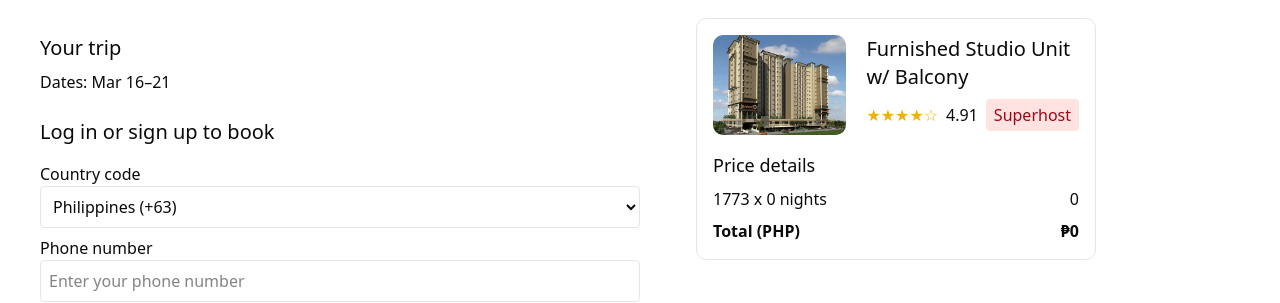
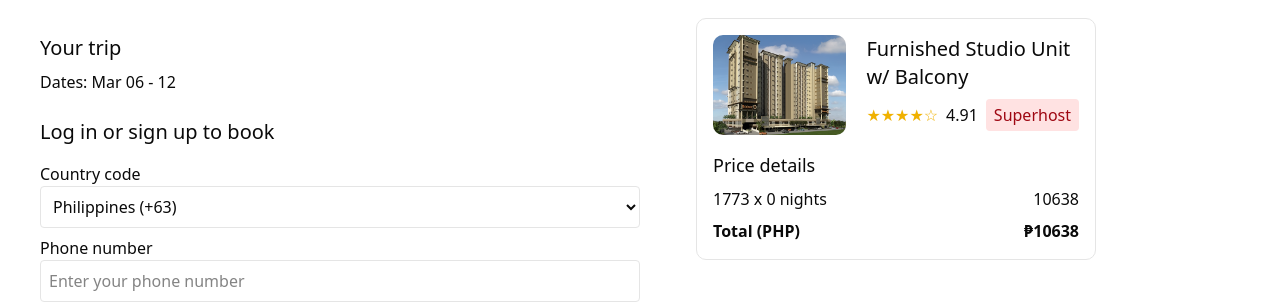
Before and after one commit to RusselHarveyMercadoIV/homesbnb, a React (Vite) app: page /book/1 in a window 1280 px wide. Shown: the part 306-609 px from the top of the page. Built offline with nearby package versions, Linux system fonts and the light colour scheme; no server answers.

Commit message:
fix date in book request

```diff
--- a/src/pages/BookRequest.tsx
+++ b/src/pages/BookRequest.tsx
@@ -2,6 +2,7 @@ import Navigation from "@/components/navigation";
 import { Button } from "@/components/ui/button";
 import { data } from "./App";
 import { useLocation, useNavigate, useParams } from "react-router";
+import { addDays, format } from "date-fns";
 
 export default function BookRequest() {
   const params = useParams();
@@ -12,9 +13,25 @@ export default function BookRequest() {
   };
 
   const currentData = data.find((item) => item.id.toString() === params.id);
-  const price = currentData?.price;
 
-  const total = price ? price * nights : 0;
+  let schedule: string; // Declare outside if needed in wider scope
+  let total: number = 0;
+  if (!currentData) {
+    schedule = "Data not found";
+  } else {
+    const price = currentData.price;
+    const from = currentData.from;
+    const to = currentData.to;
+
+    total = price * to; // Assuming 'nights' is 'to'
+
+    schedule = `${format(new Date(from), "LLL dd")} - ${format(
+      addDays(new Date(from), to),
+      "dd"
+    )}`;
+  }
+
+  // Use 'schedule' as needed
 
   return (
     <>
@@ -38,7 +55,7 @@ export default function BookRequest() {
             <div className="mt-4">
               <h2 className="font-[500] text-xl">Your trip</h2>
               <div className="mt-2 flex justify-between items-center">
-                <span>Dates: Mar 16–21</span>
+                <span>Dates: {schedule}</span>
                 {/* <a href="#" className="text-blue-600">
                   Edit
                 </a> */}
```
